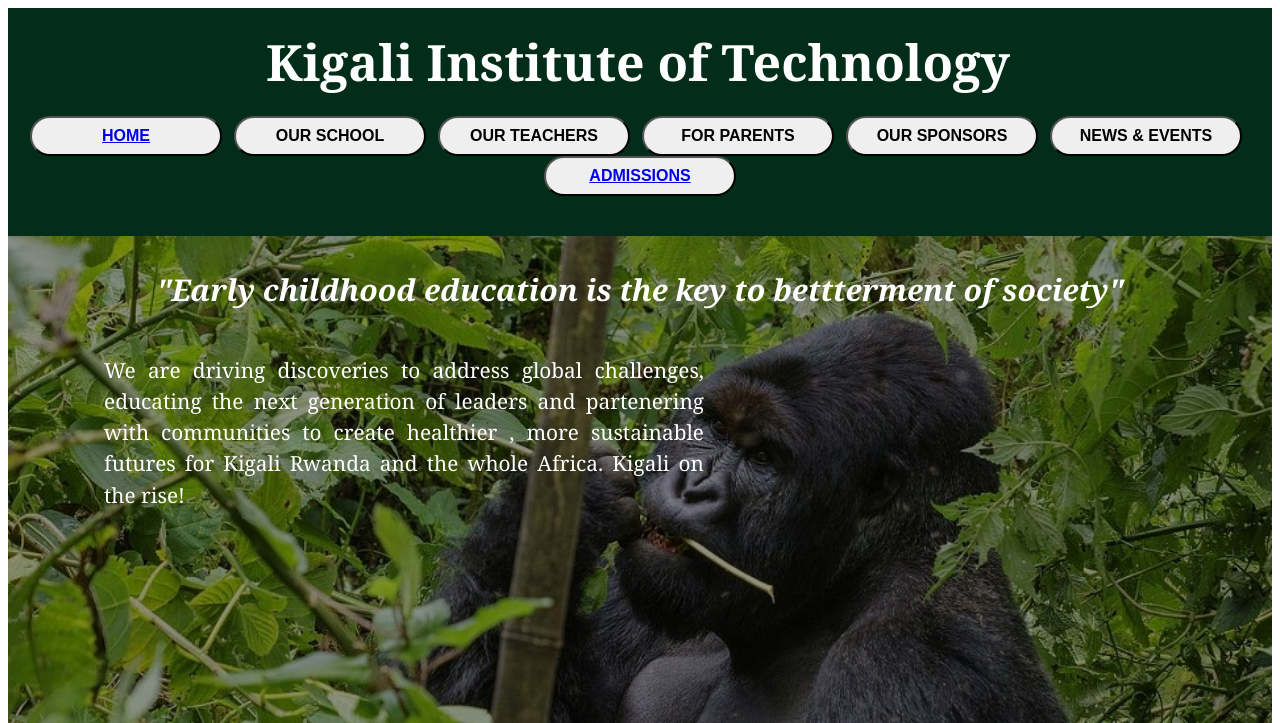
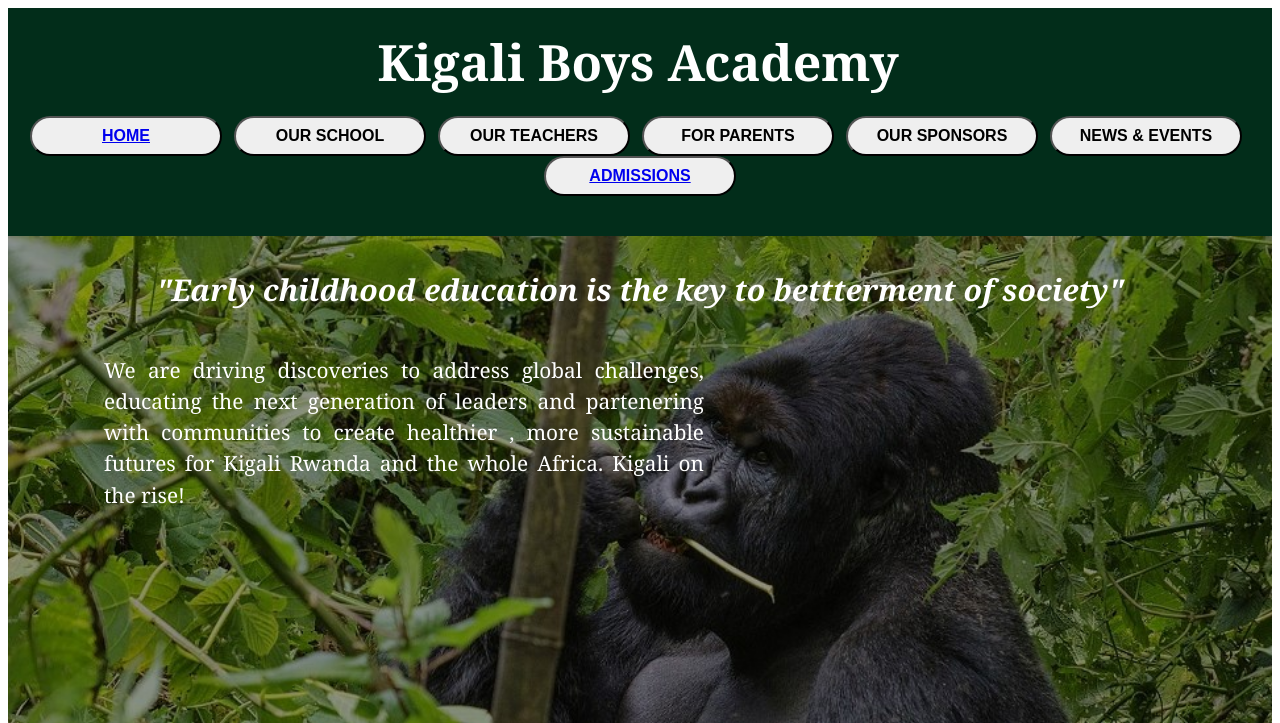
Before and after one commit to fmushumba/School-Website, a Django app: page / in a window 1280 px wide. Shown: the top 723 px of the page. Run offline with Django 4.2, Linux system fonts and the light colour scheme.

Commit message:
html changes

```diff
--- a/templates/base.html
+++ b/templates/base.html
@@ -19,7 +19,7 @@
 
 
             <div class="header">
-                <span class="school_name">Kigali Institute of Technology</span>&nbsp;
+                <span class="school_name">Kigali Boys Academy</span>&nbsp;
                 <nav class="site_navigation">
 
                     <button id="home"><a href={% url 'home'%}>HOME</a></button> &nbsp;
```
Also changed, not shown: README.md (deleted).
